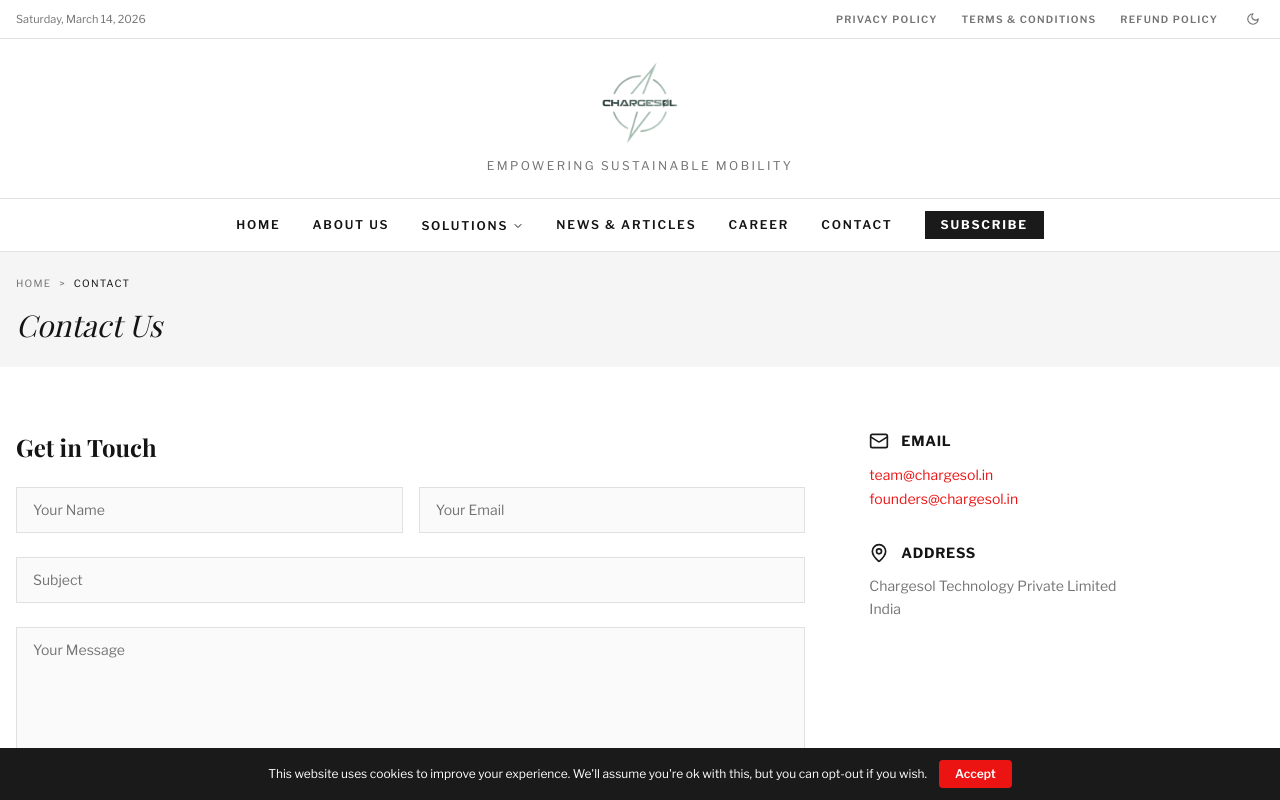
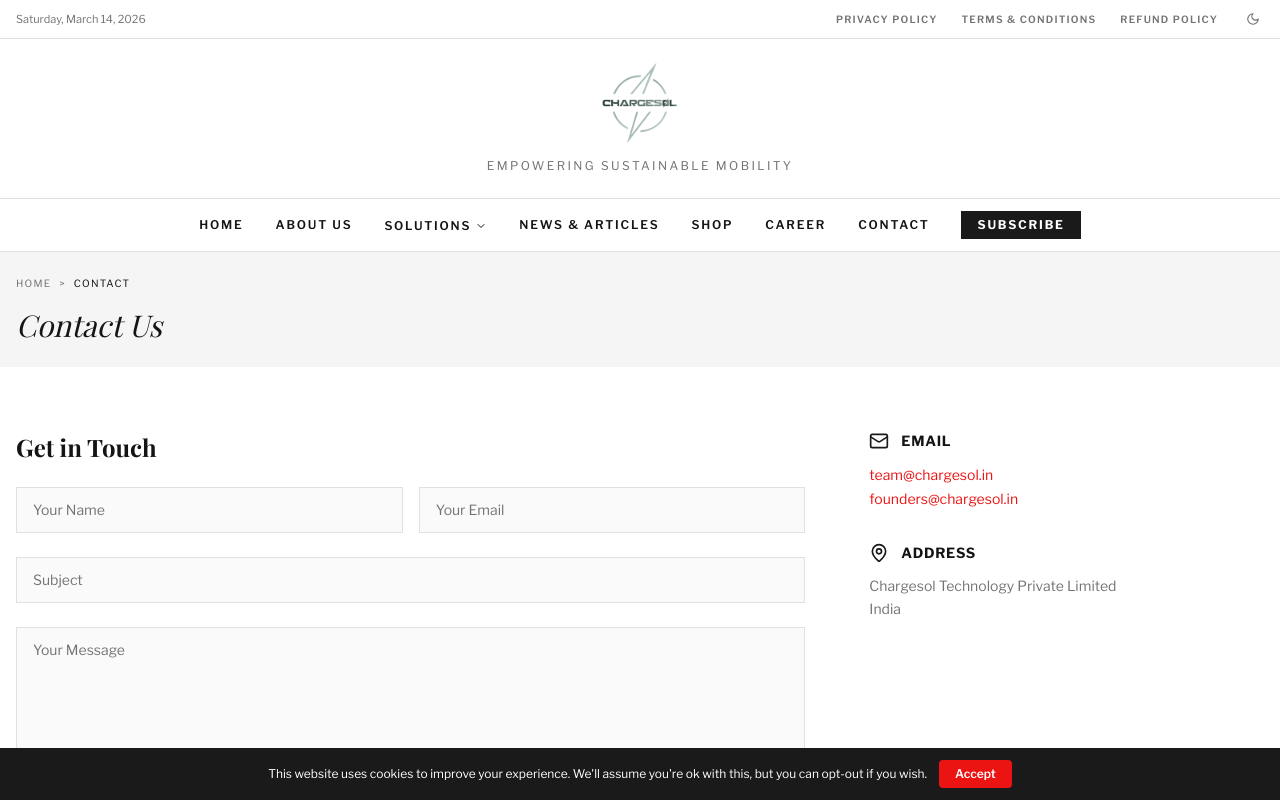
Before and after one commit to shaurya6903/Charsol, a React (Vite) app: page /contact in a window 1280 px wide. Shown: the top 800 px of the page. Built offline with nearby package versions, Linux system fonts and the light colour scheme; the HTML template or start-up script is replaced by a standard one; a web font is replaced by a local one.

Commit message:
Preceding changes

```diff
--- a/src/components/Header.tsx
+++ b/src/components/Header.tsx
@@ -2,6 +2,7 @@ import { useState, useEffect } from "react";
 import { Link } from "react-router-dom";
 import { Menu, X, Search, ChevronDown, Sun, Moon } from "lucide-react";
 import chargesolLogo from "@/assets/chargesol-logo.png";
+import { CartDrawer } from "@/components/CartDrawer";
 
 const solutionLinks = [
   { label: "ChargeSol for CPOs", path: "/solutions/cpos" },
@@ -15,6 +16,7 @@ const navLinks = [
   { label: "About Us", path: "/about" },
   { label: "Solutions", path: "/solutions", children: solutionLinks },
   { label: "News & Articles", path: "/news" },
+  { label: "Shop", path: "/shop" },
   { label: "Career", path: "/career" },
   { label: "Contact", path: "/contact" },
 ];
```
